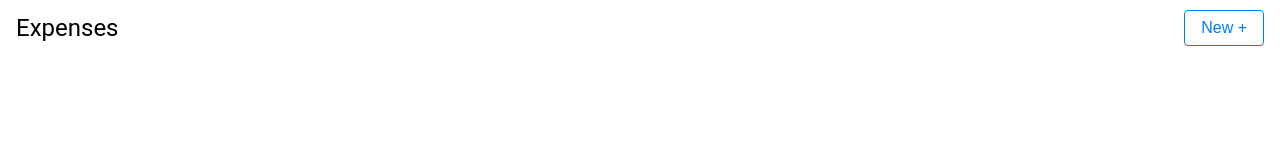
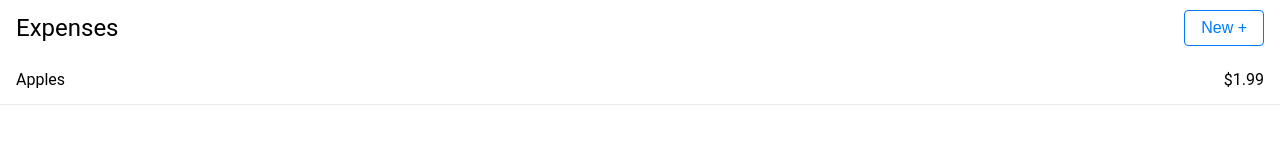
Before and after one commit to rudolfbatke/moneyhamster, a SvelteKit app: page /app/expenses in a window 1280 px wide. Shown: the top 160 px of the page. Built offline with nearby package versions, Linux system fonts and the light colour scheme.

Commit message:
expenses: add item
Signed-off-by: Rudolf Batke <rudolf@batke.eu>

```diff
--- /dev/null
+++ b/src/lib/List.svelte
@@ -0,0 +1,11 @@
+<ul>
+	<slot />
+</ul>
+
+<style>
+	ul {
+		list-style: none;
+		padding: 0;
+		margin: 0;
+	}
+</style>
--- /dev/null
+++ b/src/lib/ListItem.svelte
@@ -0,0 +1,16 @@
+<li>
+	<span>
+		<slot />
+	</span>
+	<slot name="end" />
+</li>
+
+<style>
+	li {
+		display: flex;
+		justify-content: space-between;
+		line-height: 3rem;
+		padding: 0 1rem;
+		border-bottom: 1px solid var(--border-color);
+	}
+</style>
--- a/src/lib/Topbar.svelte
+++ b/src/lib/Topbar.svelte
@@ -2,9 +2,7 @@
 	<h1>
 		<slot>Hamster Cash</slot>
 	</h1>
-	<div>
-		<slot name="right" />
-	</div>
+	<slot name="end" />
 </header>
 
 <style>
--- a/src/routes/app/expenses/+page.svelte
+++ b/src/routes/app/expenses/+page.svelte
@@ -1,9 +1,17 @@
 <script>
 	import Button from '$lib/Button.svelte';
+	import List from '$lib/List.svelte';
+	import ListItem from '$lib/ListItem.svelte';
 	import Topbar from '$lib/Topbar.svelte';
 </script>
 
 <Topbar>
 	Expenses
-	<Button slot="right" on:click={() => console.log('new')}>New +</Button>
+	<Button slot="end" on:click={() => console.log('new')}>New +</Button>
 </Topbar>
+<List>
+	<ListItem>
+		Apples
+		<span slot="end">$1.99</span>
+	</ListItem>
+</List>
--- a/src/routes/layout.css
+++ b/src/routes/layout.css
@@ -3,6 +3,7 @@
 	--background-hover: #f5f5f5;
 	--text-color: #000000;
 	--primary-color: #007bff;
+	--border-color: #e9e9e9;
 }
 
 @media (prefers-color-scheme: dark) {
@@ -10,6 +11,7 @@
 		--background-color: #1f1f1f;
 		--background-hover: #2f2f2f;
 		--text-color: #ffffff;
+		--border-color: #2f2f2f;
 	}
 }
 
```
